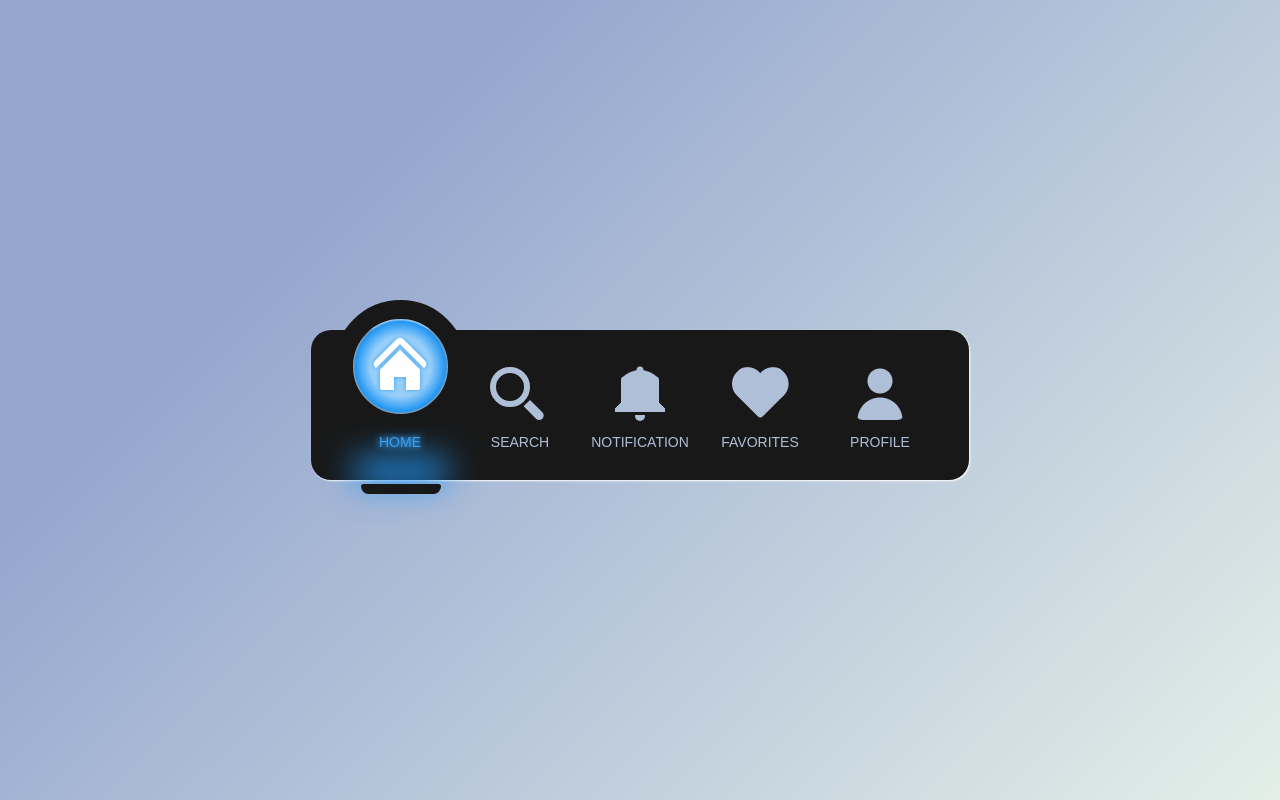
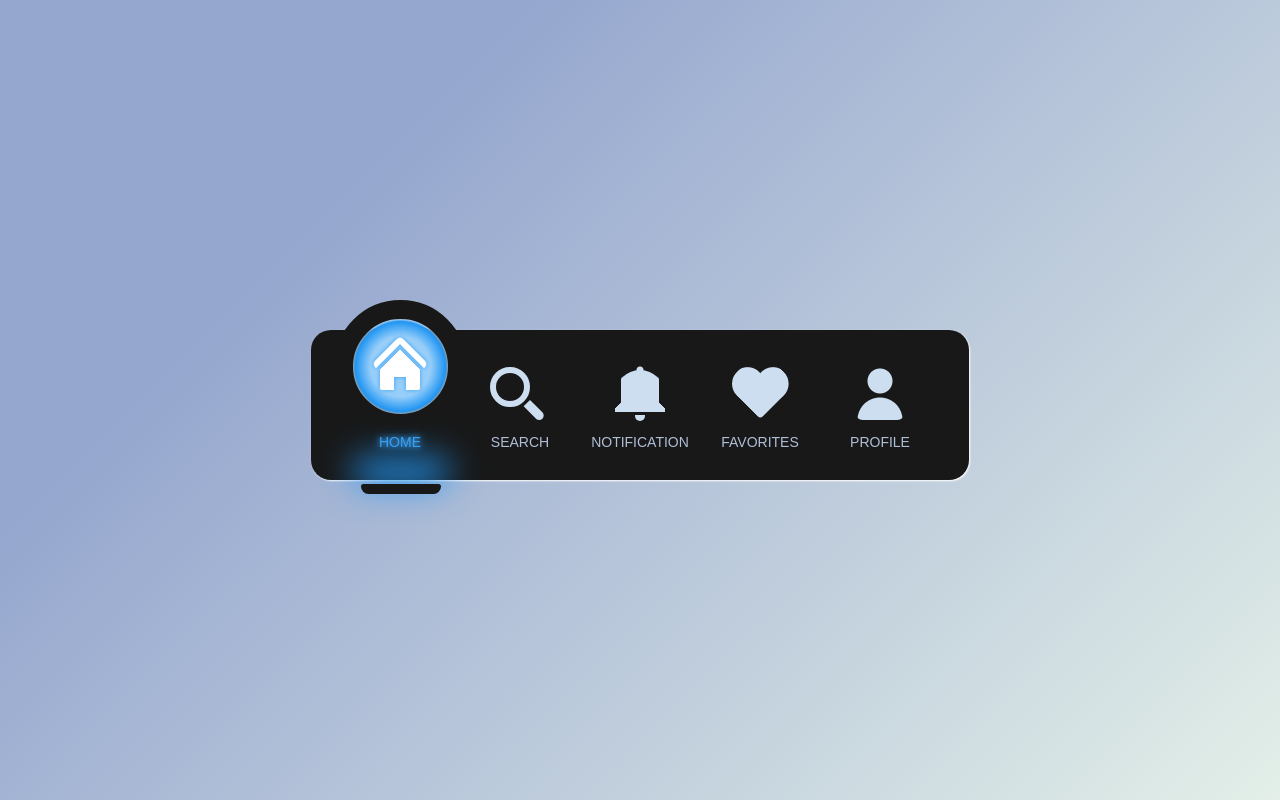
Before and after one commit to riya-nitnaware/Magic-Tab-Bar-Project, a plain HTML site: page index.html in a window 1280 px wide. Drawn offline with Linux system fonts and the light colour scheme.

Commit message:
index.css : changed color of icons

```diff
--- a/index.css
+++ b/index.css
@@ -1,5 +1,5 @@
 :root {
-  --icon: #b0bfd8;
+  --icon: #cddef1;
 }
 
 body {
```
